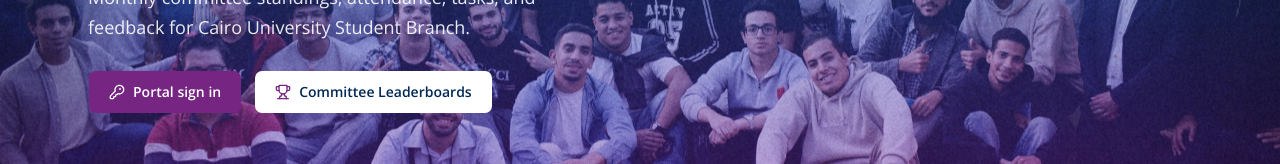
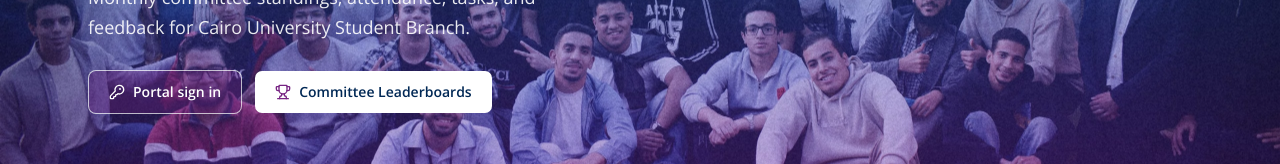
Before and after one commit to IEEE-EMBS-CUSB/EMBS-PLATFORM, a Next.js app: page / in a window 1280 px wide. Shown: the part 422-586 px from the top of the page. Built offline with nearby package versions, Linux system fonts and the light colour scheme; no server answers; the database is empty.

Commit message:
style(home): make hero primary CTA button translucent

```diff
--- a/src/app/(public)/page.tsx
+++ b/src/app/(public)/page.tsx
@@ -17,7 +17,7 @@ function DefaultPrimaryPortalCta() {
       href="/login"
       className={cn(
         buttonVariants({ size: "lg" }),
-        "h-11 gap-2 bg-[#772583] px-5 text-sm font-semibold text-white hover:bg-[#5a1b63]"
+        "h-11 gap-2 border border-white/70 bg-[#772583]/30 px-5 text-sm font-semibold text-white hover:bg-[#772583]/65"
       )}
     >
       <KeyRound className="h-4 w-4" aria-hidden="true" />
@@ -45,7 +45,7 @@ async function SessionAwarePrimaryPortalCta() {
       href={href}
       className={cn(
         buttonVariants({ size: "lg" }),
-        "h-11 gap-2 bg-[#772583] px-5 text-sm font-semibold text-white hover:bg-[#5a1b63]"
+        "h-11 gap-2 border border-white/70 bg-[#772583]/30 px-5 text-sm font-semibold text-white hover:bg-[#772583]/65"
       )}
     >
       <span>Open my dashboard</span>
```
